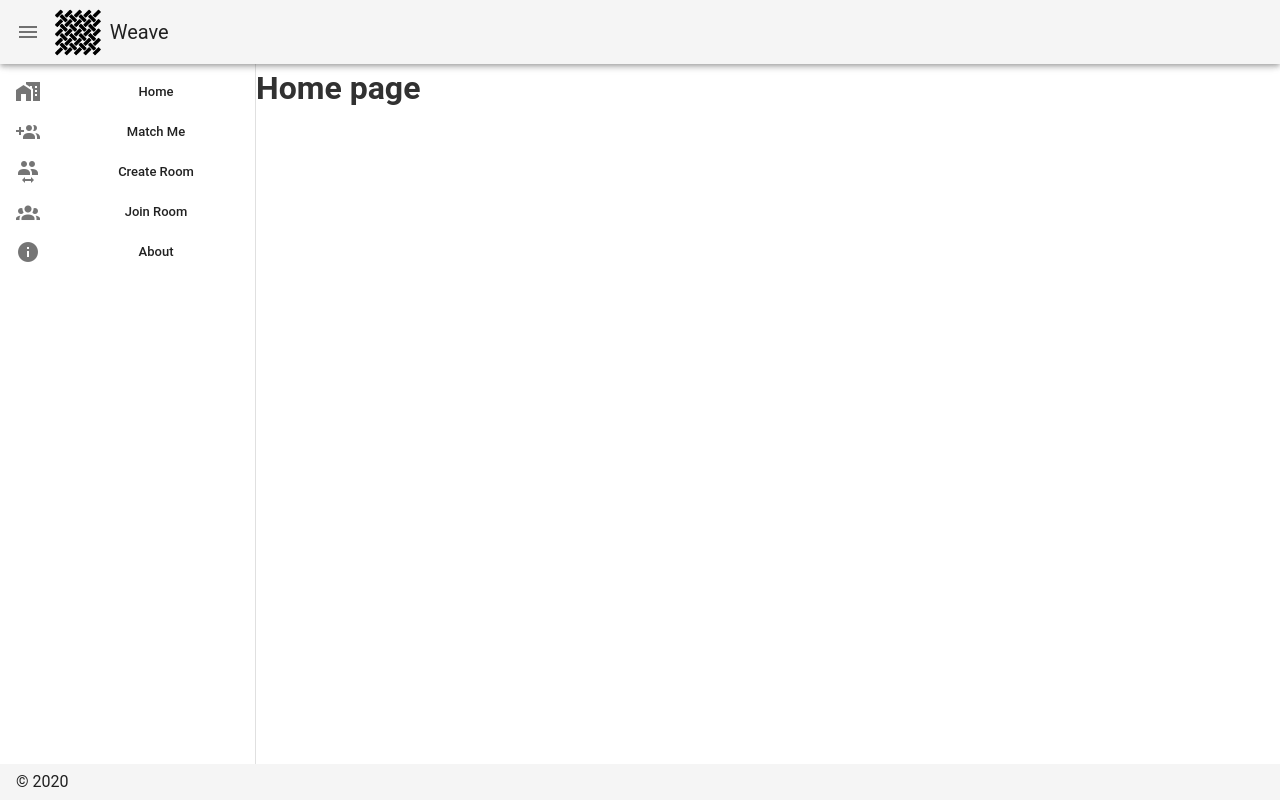
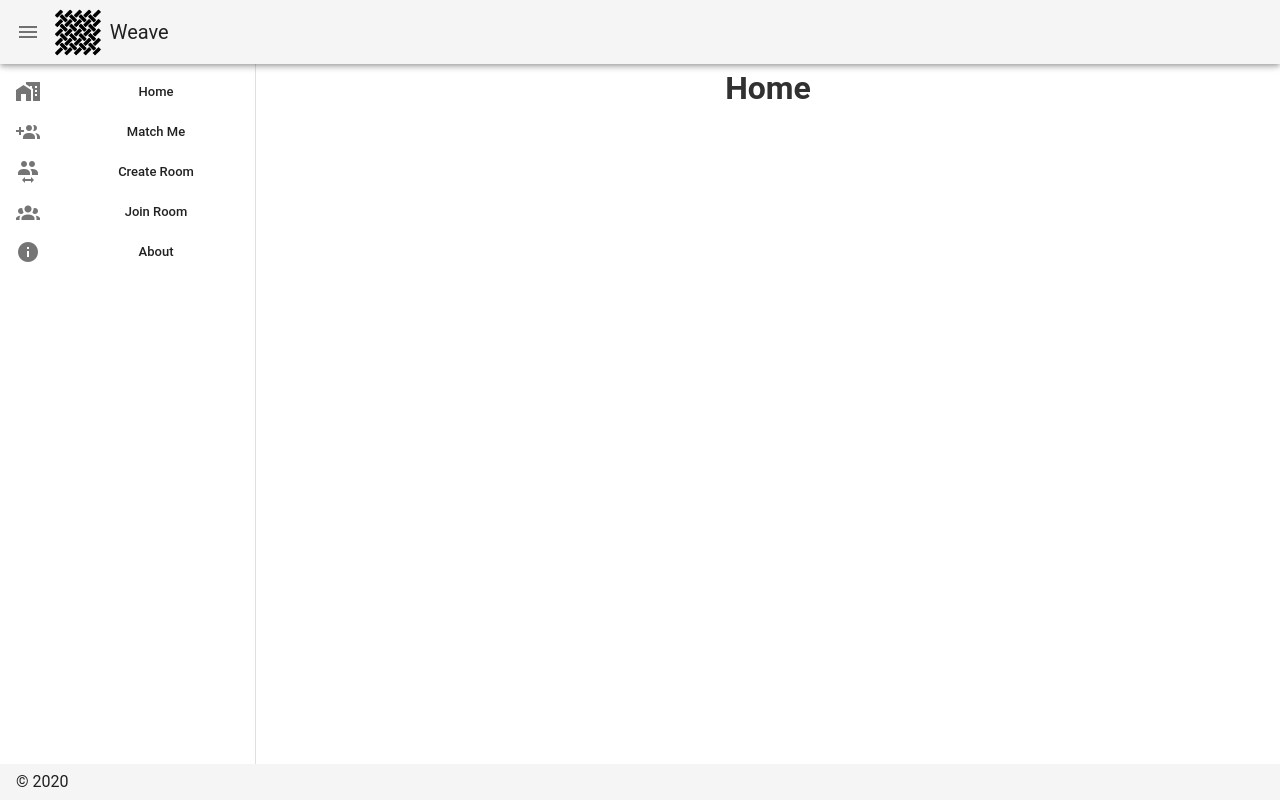
Before and after one commit to kevn07/codebrew2020, a Vue app in the folder codebrew2020/: page /home in a window 1280 px wide. Built offline with nearby package versions, Linux system fonts and the light colour scheme.

Commit message:
updated home page

```diff
--- a/codebrew2020/src/views/Home.vue
+++ b/codebrew2020/src/views/Home.vue
@@ -1,26 +1,22 @@
 <template>
-    <div>
-        <HelloWorld msg="Home page"/>
-    </div>
+<div class="home-container">
+    <h1>
+        Home
+    </h1>
+</div>
 </template>
 
 <script>
-import HelloWorld from '@/components/HelloWorld.vue'
 export default {
   name: 'Home',
-  components: {
-    HelloWorld
-  }
 }
 </script>
 
 <style>
-#app {
-  font-family: Avenir, Helvetica, Arial, sans-serif;
-  -webkit-font-smoothing: antialiased;
-  -moz-osx-font-smoothing: grayscale;
-  text-align: center;
-  color: #2c3e50;
-  margin-top: 60px;
-}
+    .home-container {
+        float: center;
+        justify-self: center;
+        text-align: center;
+        width: 100%
+    }
 </style>
```
